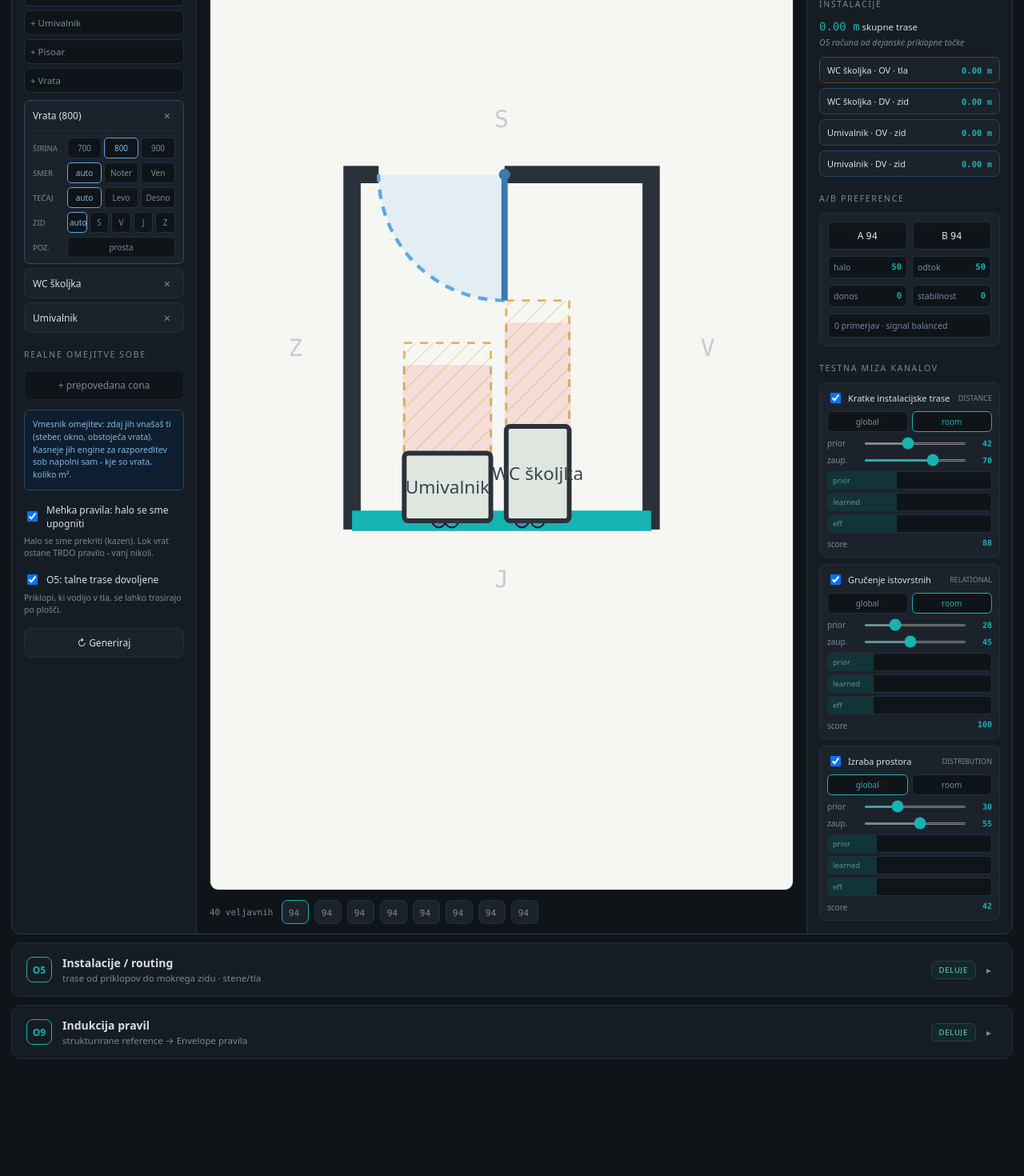
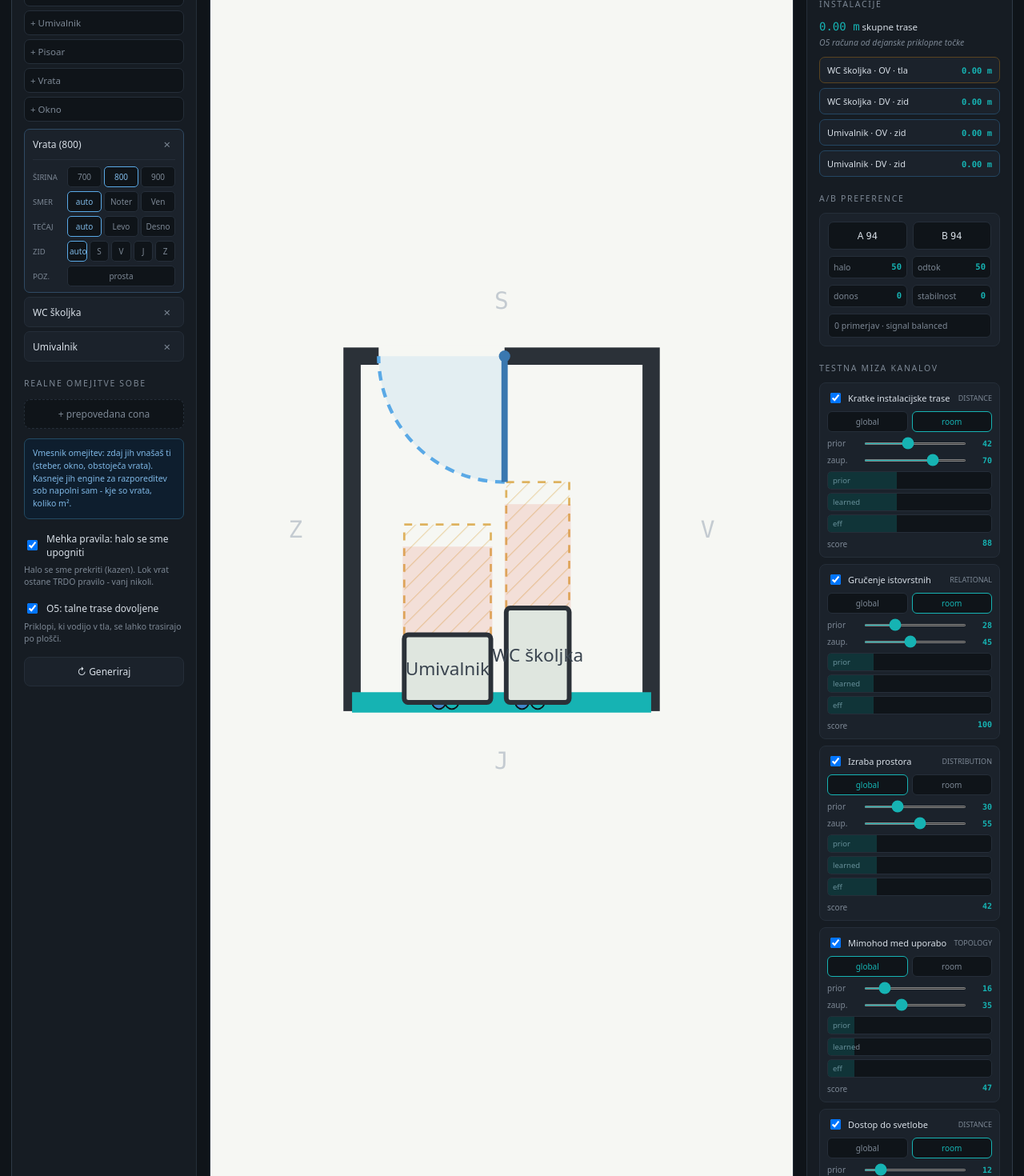
Before and after one commit to zorkojaka/FloorPlannerApp, a React (Vite) app: page / in a window 1280 px wide. Shown: the part 480-1950 px from the top of the page at 80% size. Before the commit the page ends 1828 px from the top, so only its background shows below. Built offline with nearby package versions, Linux system fonts and the light colour scheme.

Commit message:
Add 3D human and window model

```diff
--- a/src/LegacyLayoutEngine.jsx
+++ b/src/LegacyLayoutEngine.jsx
@@ -57,10 +57,32 @@ export default function App(){
 }
 
 function normalizeLibraryText(library){
-  if(library.toilet?.name!=="WC skoljka") return library;
+  const defaults=baseLib();
+  let changed=false;
   const next=JSON.parse(JSON.stringify(library));
-  next.toilet.name="WC školjka";
-  return next;
+  for(const [key,def] of Object.entries(defaults)){
+    if(!next[key]){next[key]=def;changed=true;continue;}
+    for(const prop of ["z","h","usage","parapet"]){
+      if(def[prop]!==undefined&&next[key][prop]===undefined){next[key][prop]=def[prop];changed=true;}
+    }
+  }
+  if(next.toilet?.name==="WC skoljka"){next.toilet.name="WC školjka";changed=true;}
+  return changed?next:library;
+}
+
+function normalizeChannels(channels){
+  const defaults=defaultChannels();
+  let changed=false;
+  const byId=new Map(channels.map(c=>[c.id,c]));
+  const next=defaults.map(def=>{
+    const current=byId.get(def.id);
+    if(!current){changed=true;return def;}
+    const merged={...def,...current};
+    if(current.name!==def.name){merged.name=def.name;changed=true;}
+    return merged;
+  });
+  if(next.length!==channels.length) changed=true;
+  return changed?next:channels;
 }
 
 function usePersistentState(key,initial){
@@ -202,6 +224,11 @@ function O1({library,setLibrary}){
         <div className="eyebrow">Dimenzije</div>
         <Num label="Širina" v={el.w} set={v=>patch(e=>e.w=v)} min={250} max={2000} step={10}/>
         <Num label="Globina" v={el.d} set={v=>patch(e=>e.d=v)} min={250} max={2500} step={10}/>
+        <Num label="Višina" v={el.h??0} set={v=>patch(e=>e.h=v)} min={0} max={3000} step={50}/>
+        <Num label="Z odmik" v={el.z??0} set={v=>patch(e=>e.z=v)} min={0} max={2500} step={50}/>
+        {el.kind==="window"&&<Num label="Parapet" v={el.parapet??900} set={v=>patch(e=>{e.parapet=v;e.z=v;})} min={0} max={1800} step={50}/>}
+        <div className="eyebrow mt">Uporaba</div>
+        <div className="rt3 wrap">{["none","standing","seated"].map(p=><button key={p} className={(el.usage?.posture||"none")===p?"on":""} onClick={()=>patch(e=>e.usage={posture:p,userAt:"front"})}>{p==="none"?"brez":p==="standing"?"stoje":"sede"}</button>)}</div>
         <div className="eyebrow mt">Priklopi</div>
         {el.conns.map(c=>(
           <div key={c.id} className={"conn "+(selConn===c.id?"on":"")} onClick={()=>setSelConn(c.id)}>
@@ -232,6 +259,7 @@ function O2({library}){
   const [pool,setPool]=useState([]); const [idx,setIdx]=useState(0); const [seed,setSeed]=useState(0);
   const [pref,setPref]=usePersistentState("floorplanner.preference",initialPreferenceState);
   const [channels,setChannels]=usePersistentState("floorplanner.channels",defaultChannels);
+  useEffect(()=>setChannels(C=>normalizeChannels(C)),[setChannels]);
   const cfg=useMemo(()=>({W,D,wetWall:wet,minAisle:800}),[W,D,wet]);
   const feasibility=useMemo(()=>checkFeasibility(library,prog,cfg,zones),[library,prog,cfg,zones]);
 
@@ -424,7 +452,7 @@ function Door({p,W,D}){
 
 /* ===================== mali gradniki ===================== */
 function ZNum({label,v,set,max}){ return <label className="znum"><span>{label}</span><input type="range" min="0" max={max} step="50" value={v} onChange={e=>set(+e.target.value)}/><b className="mono">{v}</b></label>; }
-function Num({label,v,set,min,max,step,c}){ return <div className="num"><div className="fhd"><span>{label}</span><span className="mono" style={c?{color:c}:{}}>{v}{label.match(/Širina|Globina|Jedro|Halo/)?" mm":""}</span></div><input type="range" min={min} max={max} step={step} value={v} onChange={e=>set(+e.target.value)} style={c?{accentColor:c}:{}}/></div>; }
+function Num({label,v,set,min,max,step,c}){ return <div className="num"><div className="fhd"><span>{label}</span><span className="mono" style={c?{color:c}:{}}>{v}{label.match(/Širina|Globina|Višina|Z odmik|Parapet|Jedro|Halo/)?" mm":""}</span></div><input type="range" min={min} max={max} step={step} value={v} onChange={e=>set(+e.target.value)} style={c?{accentColor:c}:{}}/></div>; }
 
 const CSS=`
 .app{--bg:#0f1419;--panel:#161c23;--p2:#1b222b;--bd:#252e39;--tx:#d7dee6;--mut:#7c8794;--cy:#16b3b3;
--- a/src/elements/library.ts
+++ b/src/elements/library.ts
@@ -10,36 +10,45 @@ export function baseLib(): ElementLibrary {
       name: 'WC školjka',
       w: 400,
       d: 600,
+      z: 0,
+      h: 800,
       source: 'default',
       conns: [
         { id: uid(), type: 'water-out', side: 'back', off: 0.5, routesTo: 'floor' },
         { id: uid(), type: 'water-in', side: 'back', off: 0.25, routesTo: 'wall' },
       ],
       clear: { core: 650, halo: 800, sat: 1000, conf: 0.92, scope: 'room-type' },
+      usage: { posture: 'seated', userAt: 'front' },
     },
     sink: {
       category: 'sink',
       name: 'Umivalnik',
       w: 550,
       d: 430,
+      z: 0,
+      h: 900,
       source: 'default',
       conns: [
         { id: uid(), type: 'water-out', side: 'back', off: 0.55, routesTo: 'wall' },
         { id: uid(), type: 'water-in', side: 'back', off: 0.4, routesTo: 'wall' },
       ],
       clear: { core: 550, halo: 700, sat: 900, conf: 0.85, scope: 'global' },
+      usage: { posture: 'standing', userAt: 'front' },
     },
     urinal: {
       category: 'urinal',
       name: 'Pisoar',
       w: 400,
       d: 350,
+      z: 0,
+      h: 1100,
       source: 'default',
       conns: [
         { id: uid(), type: 'water-out', side: 'back', off: 0.5, routesTo: 'wall' },
         { id: uid(), type: 'water-in', side: 'back', off: 0.5, routesTo: 'wall' },
       ],
       clear: { core: 600, halo: 750, sat: 900, conf: 0.8, scope: 'room-type' },
+      usage: { posture: 'standing', userAt: 'front' },
     },
     door: {
       category: 'door',
@@ -47,9 +56,25 @@ export function baseLib(): ElementLibrary {
       name: 'Vrata',
       w: 800,
       d: 80,
+      z: 0,
+      h: 2100,
       source: 'default',
       conns: [],
       clear: { core: 0, halo: 0, sat: 0, conf: 1, scope: 'global' },
     },
+    window: {
+      category: 'window',
+      kind: 'window',
+      name: 'Okno',
+      w: 900,
+      d: 80,
+      z: 900,
+      h: 1100,
+      parapet: 900,
+      source: 'default',
+      conns: [],
+      clear: { core: 0, halo: 0, sat: 0, conf: 1, scope: 'room-type' },
+      usage: { posture: 'none', userAt: 'front' },
+    },
   };
 }
--- a/src/engine/channels.ts
+++ b/src/engine/channels.ts
@@ -2,6 +2,7 @@ import type { LayoutCandidate } from './generator';
 import type { RoomConfig } from '../constraints/brief';
 import type { PlacedFixture } from './evaluator';
 import { distanceToWall } from './geometry';
+import { humanUsageBox } from './volume';
 
 export type ChannelFamily = 'distance' | 'relational' | 'topology' | 'distribution' | 'alignment';
 export type ChannelScope = 'global' | 'room-type';
@@ -61,6 +62,26 @@ export function defaultChannels(): Channel[] {
       learned: 0.3,
       confidence: 0.55,
     },
+    {
+      id: 'passing-while-used',
+      name: 'Mimohod med uporabo',
+      family: 'topology',
+      scope: 'global',
+      enabled: true,
+      prior: 0.16,
+      learned: 0.16,
+      confidence: 0.35,
+    },
+    {
+      id: 'daylight-access',
+      name: 'Dostop do svetlobe',
+      family: 'distance',
+      scope: 'room-type',
+      enabled: true,
+      prior: 0.12,
+      learned: 0.12,
+      confidence: 0.45,
+    },
   ];
 }
 
@@ -103,6 +124,8 @@ export function measureChannel(channelId: string, candidate: LayoutCandidate, cf
   if (channelId === 'drain-distance') return measureDrainDistance(candidate, cfg);
   if (channelId === 'same-category-cluster') return measureSameCategoryCluster(candidate, cfg);
   if (channelId === 'space-distribution') return measureSpaceDistribution(candidate, cfg);
+  if (channelId === 'passing-while-used') return measurePassingWhileUsed(candidate, cfg);
+  if (channelId === 'daylight-access') return measureDaylightAccess(candidate, cfg);
   return candidate.ev.score;
 }
 
@@ -159,6 +182,32 @@ function measureSpaceDistribution(candidate: LayoutCandidate, cfg: RoomConfig):
   return 1 - Math.min(1, distance / Math.hypot(cfg.W / 2, cfg.D / 2));
 }
 
+function measurePassingWhileUsed(candidate: LayoutCandidate, cfg: RoomConfig): number {
+  const humanBoxes = fixtures(candidate).map(humanUsageBox).filter(Boolean);
+  if (humanBoxes.length === 0) return 1;
+  const occupiedWidth = humanBoxes.reduce((sum, box) => sum + Math.min(box!.w, box!.h), 0);
+  const corridor = Math.min(cfg.W, cfg.D);
+  return 1 - Math.min(1, occupiedWidth / Math.max(corridor, 1));
+}
+
+function measureDaylightAccess(candidate: LayoutCandidate, cfg: RoomConfig): number {
+  const items = fixtures(candidate);
+  const windows = items.filter((item) => item.el.kind === 'window');
+  const users = items.filter((item) => item.el.usage?.posture && item.el.usage.posture !== 'none');
+  if (windows.length === 0 || users.length === 0) return 0.5;
+  const diagonal = Math.hypot(cfg.W, cfg.D);
+  const average = users.reduce((sum, user) => {
+    const userCenter = { x: user.foot.x + user.foot.w / 2, y: user.foot.y + user.foot.h / 2 };
+    const nearest = Math.min(
+      ...windows.map((window) =>
+        Math.hypot(userCenter.x - (window.foot.x + window.foot.w / 2), userCenter.y - (window.foot.y + window.foot.h / 2)),
+      ),
+    );
+    return sum + nearest;
+  }, 0) / users.length;
+  return 1 - Math.min(1, average / diagonal);
+}
+
 function centerDistance(a: PlacedFixture, b: PlacedFixture): number {
   return Math.hypot(a.foot.x + a.foot.w / 2 - (b.foot.x + b.foot.w / 2), a.foot.y + a.foot.h / 2 - (b.foot.y + b.foot.h / 2));
 }
--- /dev/null
+++ b/src/engine/volume.ts
@@ -0,0 +1,77 @@
+import type { PlacedFixture } from './evaluator';
+import type { Rect } from './geometry';
+
+export interface Box3D extends Rect {
+  z: number;
+  h3: number;
+}
+
+export interface HumanVolume {
+  posture: 'standing' | 'seated';
+  w: number;
+  d: number;
+  h: number;
+}
+
+export const HUMAN_VOLUMES: Record<HumanVolume['posture'], HumanVolume> = {
+  standing: { posture: 'standing', w: 600, d: 400, h: 1900 },
+  seated: { posture: 'seated', w: 600, d: 900, h: 1400 },
+};
+
+export function elementBox(fixture: PlacedFixture): Box3D {
+  return {
+    ...fixture.foot,
+    z: fixture.el.z ?? 0,
+    h3: fixture.el.h ?? 0,
+  };
+}
+
+export function humanUsageBox(fixture: PlacedFixture): Box3D | null {
+  const posture = fixture.el.usage?.posture;
+  if (!posture || posture === 'none') return null;
+  const human = HUMAN_VOLUMES[posture];
+  const zone = usageRect(fixture, human);
+  return { ...zone, z: 0, h3: human.h };
+}
+
+export function windowClearBox(fixture: PlacedFixture): Box3D | null {
+  if (fixture.el.kind !== 'window') return null;
+  const depth = 700;
+  const z = fixture.el.parapet ?? fixture.el.z ?? 900;
+  const h3 = fixture.el.h ?? 1100;
+  if (fixture.wall === 'N') return { x: fixture.foot.x, y: fixture.foot.y + fixture.foot.h, w: fixture.foot.w, h: depth, z, h3 };
+  if (fixture.wall === 'S') return { x: fixture.foot.x, y: fixture.foot.y - depth, w: fixture.foot.w, h: depth, z, h3 };
+  if (fixture.wall === 'W') return { x: fixture.foot.x + fixture.foot.w, y: fixture.foot.y, w: depth, h: fixture.foot.h, z, h3 };
+  return { x: fixture.foot.x - depth, y: fixture.foot.y, w: depth, h: fixture.foot.h, z, h3 };
+}
+
+export function overlapVolume(a: Box3D, b: Box3D): number {
+  const x = Math.max(0, Math.min(a.x + a.w, b.x + b.w) - Math.max(a.x, b.x));
+  const y = Math.max(0, Math.min(a.y + a.h, b.y + b.h) - Math.max(a.y, b.y));
+  const z = Math.max(0, Math.min(a.z + a.h3, b.z + b.h3) - Math.max(a.z, b.z));
+  return x * y * z;
+}
+
+export function collides3D(a: Box3D, b: Box3D): boolean {
+  return overlapVolume(a, b) > 1;
+}
+
+export function usageRect(fixture: PlacedFixture, human: HumanVolume): Rect {
+  const foot = fixture.foot;
+  if (fixture.wall === 'N') return { x: foot.x + foot.w / 2 - human.w / 2, y: foot.y + foot.h, w: human.w, h: human.d };
+  if (fixture.wall === 'S') return { x: foot.x + foot.w / 2 - human.w / 2, y: foot.y - human.d, w: human.w, h: human.d };
+  if (fixture.wall === 'W') return { x: foot.x + foot.w, y: foot.y + foot.h / 2 - human.w / 2, w: human.d, h: human.w };
+  return { x: foot.x - human.d, y: foot.y + foot.h / 2 - human.w / 2, w: human.d, h: human.w };
+}
+
+export function humanCollisionCount(fixtures: PlacedFixture[]): number {
+  const humans = fixtures.map(humanUsageBox).filter((box): box is Box3D => Boolean(box));
+  const elements = fixtures.map(elementBox);
+  let collisions = 0;
+  for (const human of humans) {
+    for (const element of elements) {
+      if (collides3D(human, element)) collisions += 1;
+    }
+  }
+  return collisions;
+}
```
Also changed, not shown: src/elements/model.ts (+14 -1 lines), 1 other file (tests, documents, lock files or other folders).
